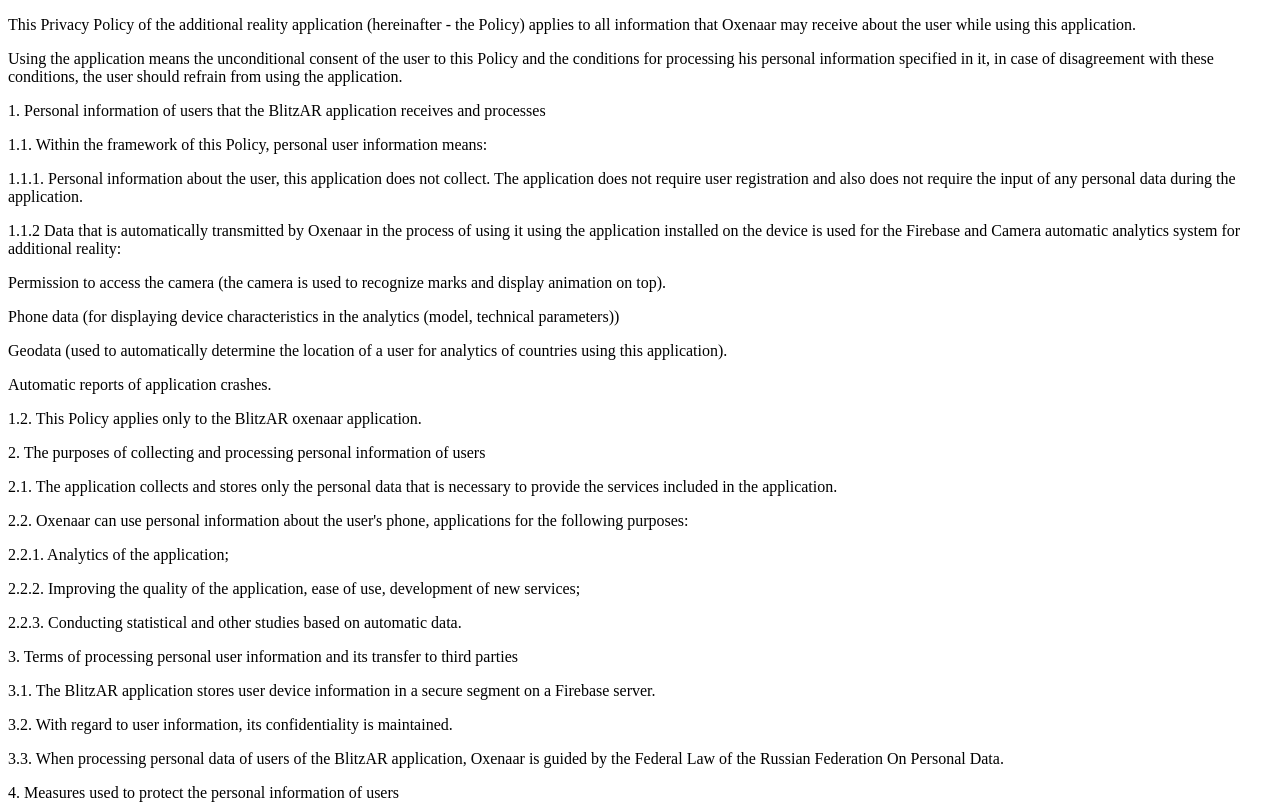
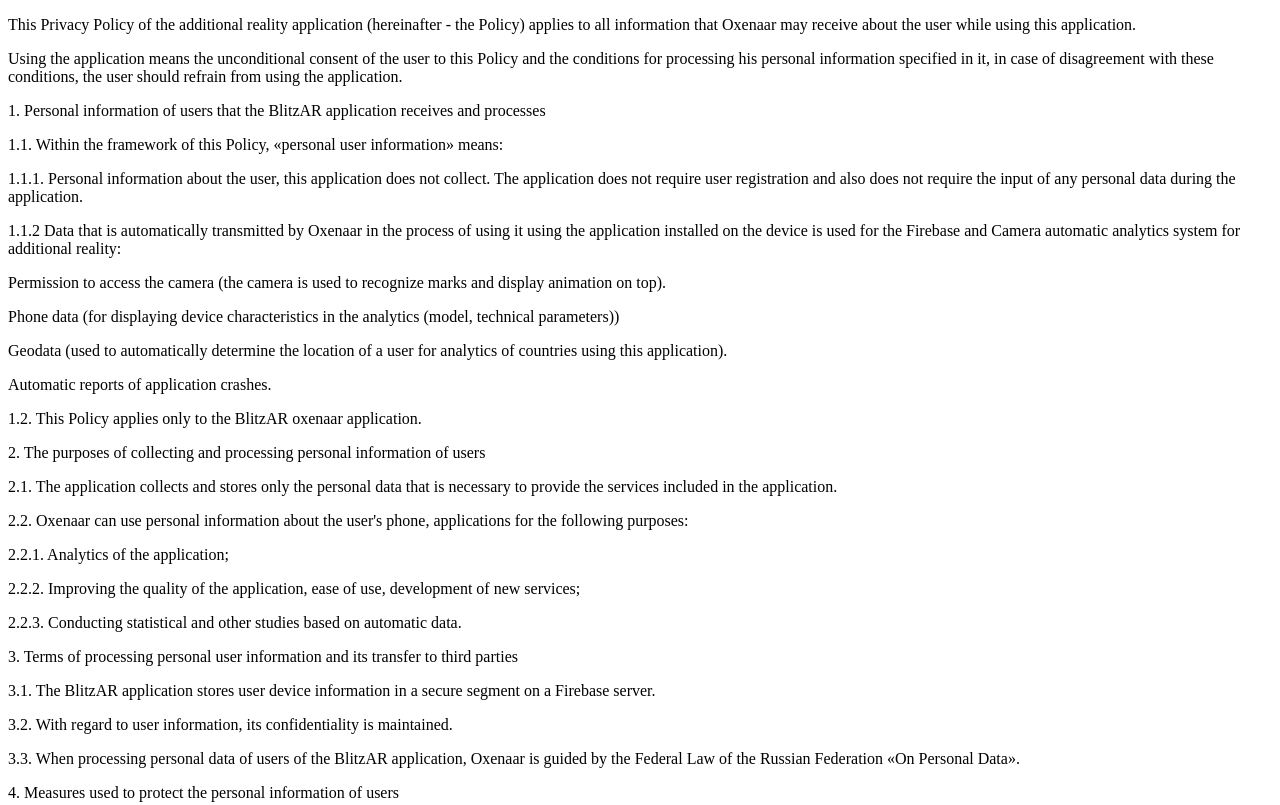
Before and after one commit to Asmodroid/asmodroid.github.io, a plain HTML site: page blitz_privat_policy_eng.html in a window 1280 px wide. Shown: the top 805 px of the page. Drawn offline with Linux system fonts and the light colour scheme.

Commit message:
Update blitz_privat_policy_eng.html

```diff
--- a/blitz_privat_policy_eng.html
+++ b/blitz_privat_policy_eng.html
@@ -4,7 +4,7 @@
 <p>This Privacy Policy of the additional reality application (hereinafter - the Policy) applies to all information that Oxenaar may receive about the user while using this application.</p>
 <p>Using the application means the unconditional consent of the user to this Policy and the conditions for processing his personal information specified in it, in case of disagreement with these conditions, the user should refrain from using the application.</p>
 <p>1. Personal information of users that the BlitzAR application receives and processes</p>
-<p>1.1. Within the framework of this Policy, personal user information means:</p>
+<p>1.1. Within the framework of this Policy, &laquo;personal user information&raquo; means:</p>
 <p>1.1.1. Personal information about the user, this application does not collect. The application does not require user registration and also does not require the input of any personal data during the application.</p>
 <p>1.1.2 Data that is automatically transmitted by Oxenaar in the process of using it using the application installed on the device is used for the Firebase and Camera automatic analytics system for additional reality:</p>
 <p>Permission to access the camera (the camera is used to recognize marks and display animation on top).</p>
@@ -21,7 +21,7 @@
 <p>3. Terms of processing personal user information and its transfer to third parties</p>
 <p>3.1. The BlitzAR application stores user device information in a secure segment on a Firebase server.</p>
 <p>3.2. With regard to user information, its confidentiality is maintained.</p>
-<p>3.3. When processing personal data of users of the BlitzAR application, Oxenaar is guided by the Federal Law of the Russian Federation On Personal Data.</p>
+<p>3.3. When processing personal data of users of the BlitzAR application, Oxenaar is guided by the Federal Law of the Russian Federation &laquo;On Personal Data&raquo;.</p>
 <p>4. Measures used to protect the personal information of users</p>
 <p>Oxenaar takes the necessary and sufficient organizational and technical measures to protect information about the user's device from unauthorized or accidental access, destruction, modification, blocking, copying, distribution, as well as from other illegal actions of third parties with it.</p>
 <p>5. Modification of the Privacy Policy. Applicable Law</p>
```
